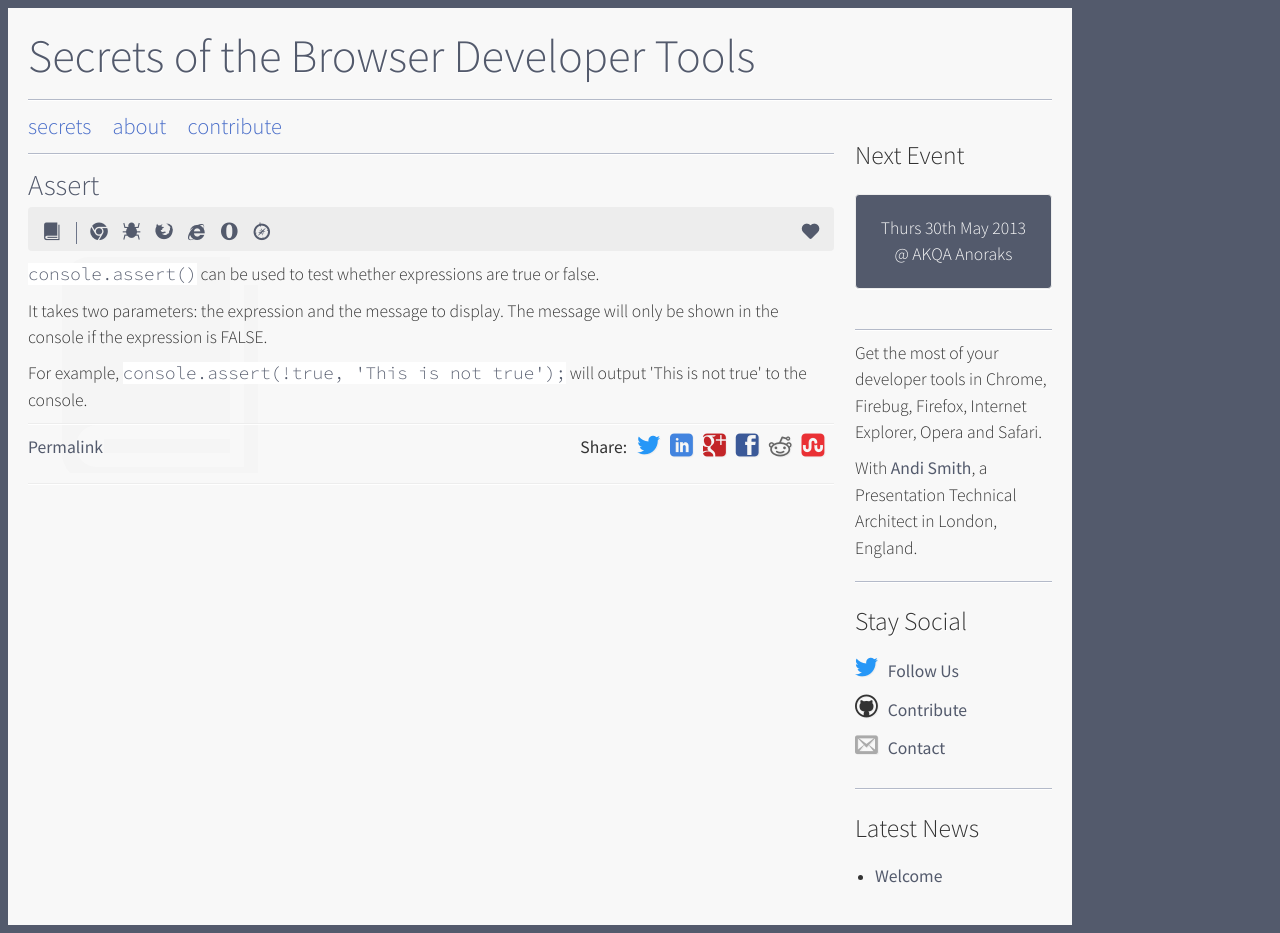
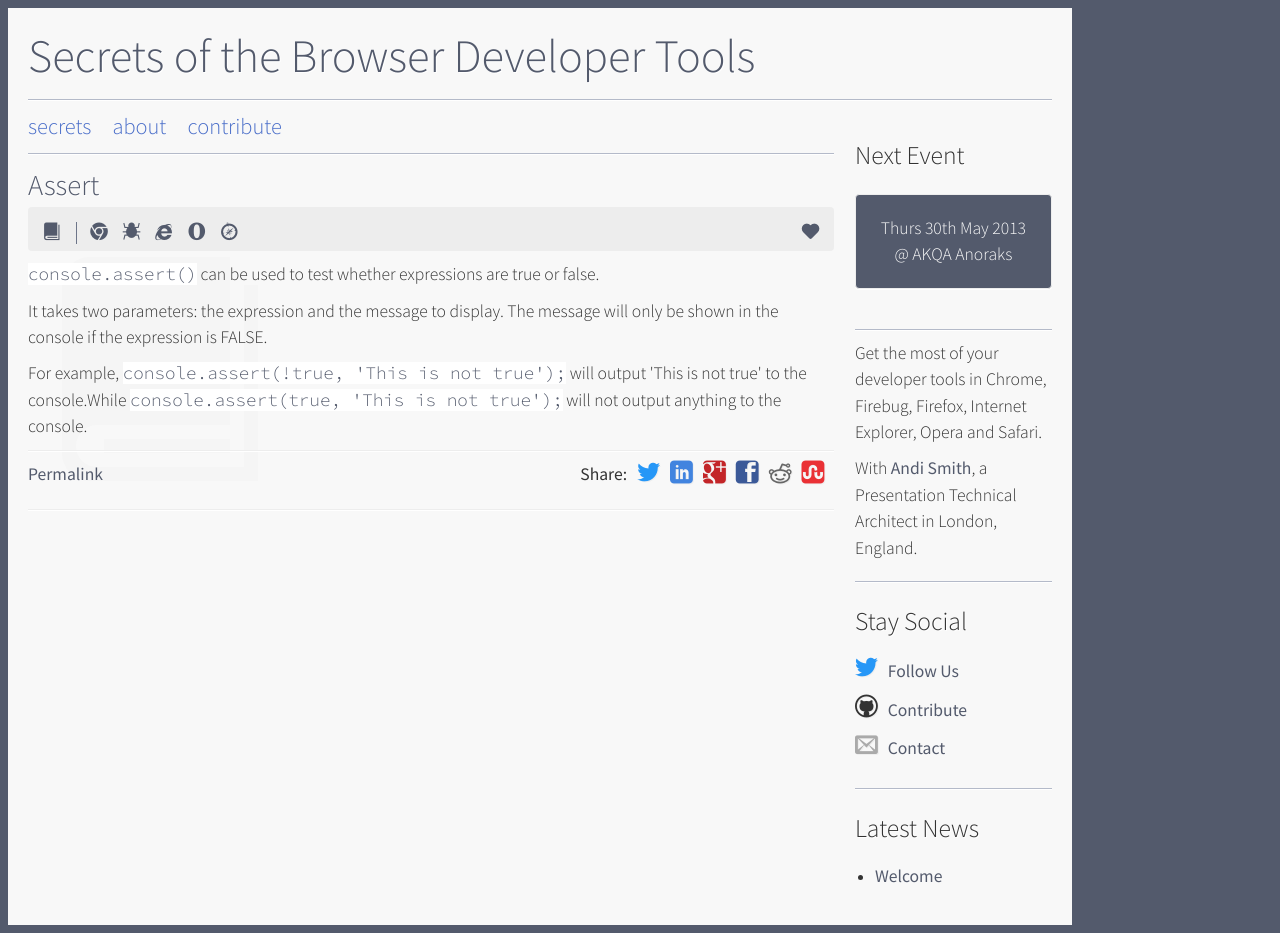
Before and after one commit to andismith/dev-tool-secrets, a Jekyll site: the page built from secret/console-assert.md, in a window 1280 px wide. Built offline with Jekyll 4.4.1, drawn with Linux system fonts in a browser that asks for light colours; nearby versions of some CDN libraries; library files that are not in the unit come from our copies; Markdown is read by kramdown in place of the engine named in the settings.

Commit message:
Updated browser support

```diff
--- a/secret/console-assert.md
+++ b/secret/console-assert.md
@@ -23,4 +22,4 @@
 
 <p>It takes two parameters: the expression and the message to display. The message will only be shown in the console if the expression is FALSE.</p>
 
-<p>For example, <code>console.assert(!true, 'This is not true');</code> will output 'This is not true' to the console.</p>
+<p>For example, <code>console.assert(!true, 'This is not true');</code> will output 'This is not true' to the console.While <code>console.assert(true, 'This is not true');</code> will not output anything to the console.</p></p>
```
Also changed, not shown: other parts of secret/console-assert.md (+0 -1 lines).
